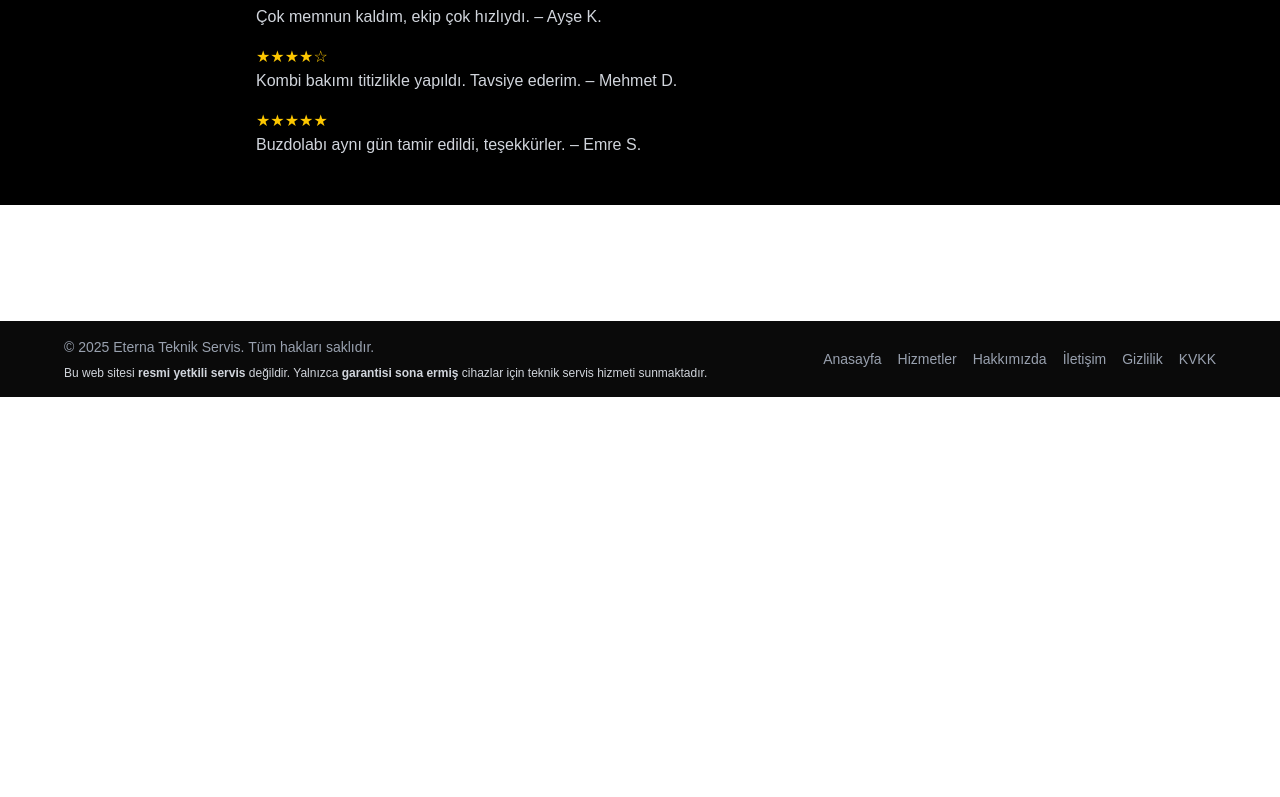
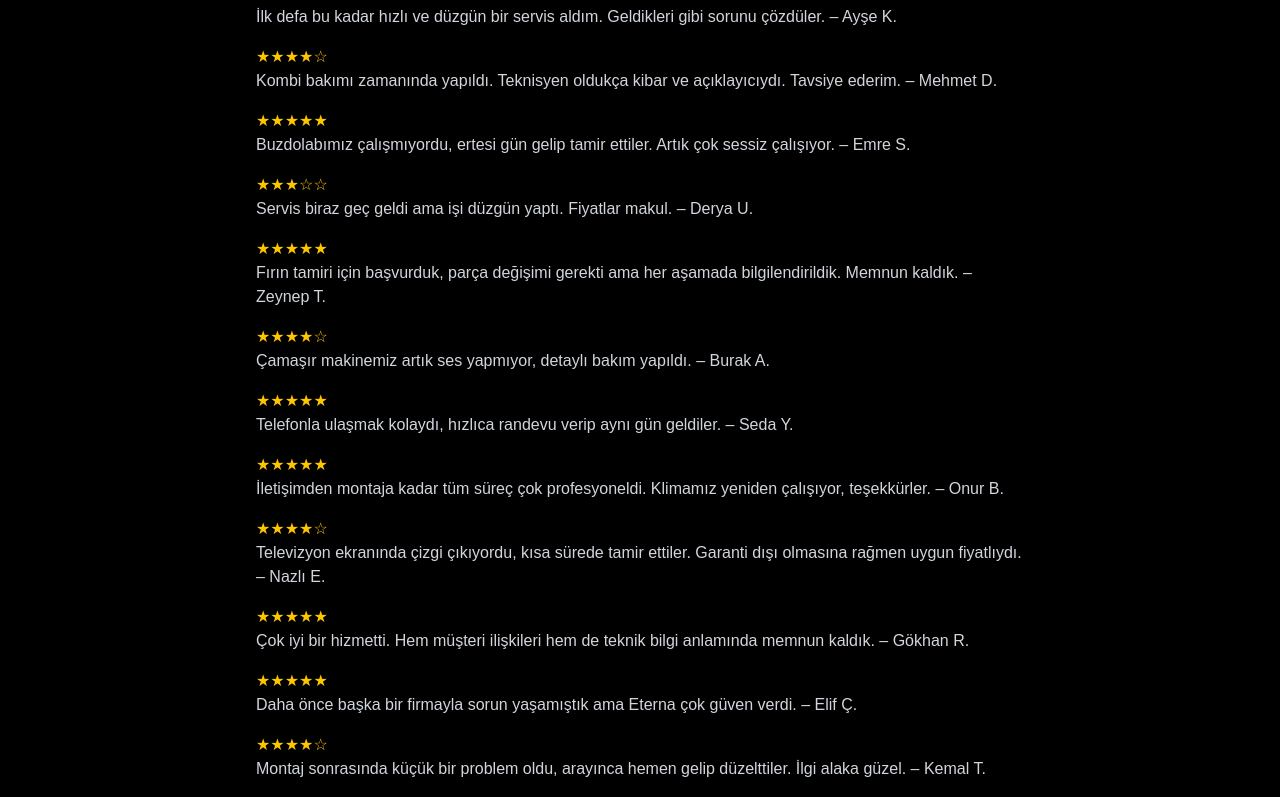
Before and after one commit to berkaybakac/service-web, a Next.js app: page /hizmet in a window 1280 px wide. Shown: the part 403-1200 px from the top of the page. Before the commit the page ends 800 px from the top, so only its background shows below. Built offline with nearby package versions, Linux system fonts and the light colour scheme.

Commit message:
Content: Rewrite fakeReviews with realistic, varied, and SEO-rich review texts

```diff
--- a/src/data/fakeReviews.ts
+++ b/src/data/fakeReviews.ts
@@ -1,14 +1,54 @@
 export const fakeReviews = [
   {
     stars: 5,
-    text: 'Çok memnun kaldım, ekip çok hızlıydı. – Ayşe K.',
+    text: 'İlk defa bu kadar hızlı ve düzgün bir servis aldım. Geldikleri gibi sorunu çözdüler. – Ayşe K.',
   },
   {
     stars: 4,
-    text: 'Kombi bakımı titizlikle yapıldı. Tavsiye ederim. – Mehmet D.',
+    text: 'Kombi bakımı zamanında yapıldı. Teknisyen oldukça kibar ve açıklayıcıydı. Tavsiye ederim. – Mehmet D.',
   },
   {
     stars: 5,
-    text: 'Buzdolabı aynı gün tamir edildi, teşekkürler. – Emre S.',
+    text: 'Buzdolabımız çalışmıyordu, ertesi gün gelip tamir ettiler. Artık çok sessiz çalışıyor. – Emre S.',
+  },
+  {
+    stars: 3,
+    text: 'Servis biraz geç geldi ama işi düzgün yaptı. Fiyatlar makul. – Derya U.',
+  },
+  {
+    stars: 5,
+    text: 'Fırın tamiri için başvurduk, parça değişimi gerekti ama her aşamada bilgilendirildik. Memnun kaldık. – Zeynep T.',
+  },
+  {
+    stars: 4,
+    text: 'Çamaşır makinemiz artık ses yapmıyor, detaylı bakım yapıldı. – Burak A.',
+  },
+  {
+    stars: 5,
+    text: 'Telefonla ulaşmak kolaydı, hızlıca randevu verip aynı gün geldiler. – Seda Y.',
+  },
+  {
+    stars: 5,
+    text: 'İletişimden montaja kadar tüm süreç çok profesyoneldi. Klimamız yeniden çalışıyor, teşekkürler. – Onur B.',
+  },
+  {
+    stars: 4,
+    text: 'Televizyon ekranında çizgi çıkıyordu, kısa sürede tamir ettiler. Garanti dışı olmasına rağmen uygun fiyatlıydı. – Nazlı E.',
+  },
+  {
+    stars: 5,
+    text: 'Çok iyi bir hizmetti. Hem müşteri ilişkileri hem de teknik bilgi anlamında memnun kaldık. – Gökhan R.',
+  },
+  {
+    stars: 5,
+    text: 'Daha önce başka bir firmayla sorun yaşamıştık ama Eterna çok güven verdi. – Elif Ç.',
+  },
+  {
+    stars: 4,
+    text: 'Montaj sonrasında küçük bir problem oldu, arayınca hemen gelip düzelttiler. İlgi alaka güzel. – Kemal T.',
+  },
+  {
+    stars: 5,
+    text: 'Hem profesyonel hem de güler yüzlülerdi. İkinci kez çalıştım, yine memnunum. – Yasemin K.',
   },
 ];
```
Also changed, not shown: 1 other file (tests, documents, lock files or other folders).
